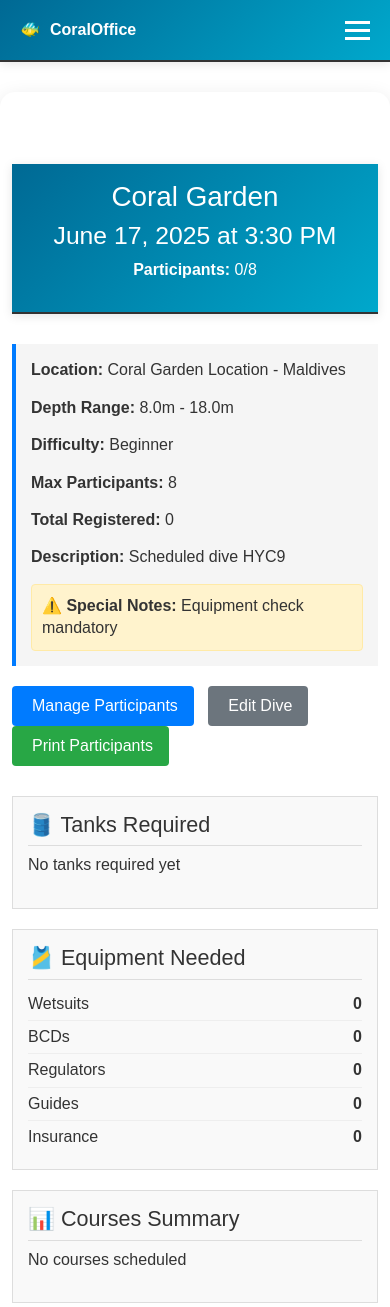
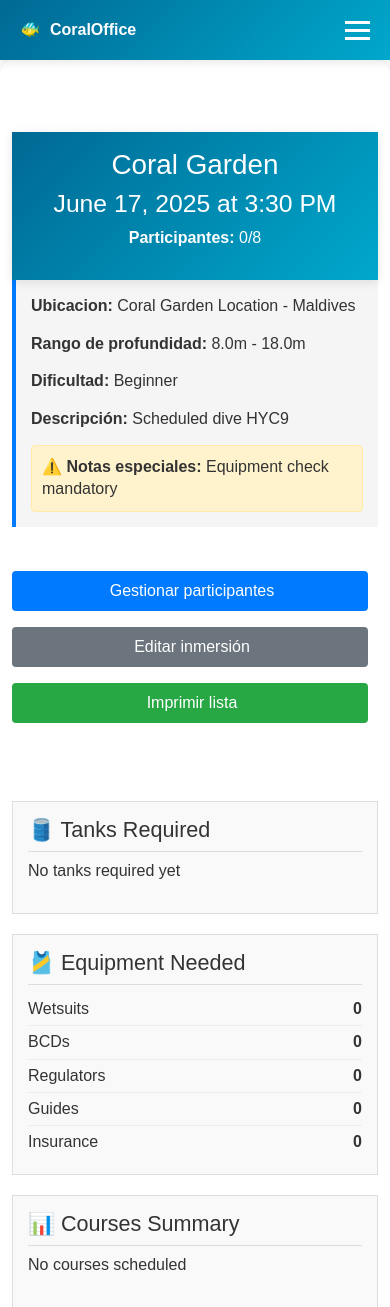
Before and after one commit to renekendeins/coraloffice, a Django app: page /users/dive/14/ in a window 390 px wide. Shown: the top 1307 px of the page. Run offline with Django 5.2, Linux system fonts and the light colour scheme; a user stored in the database is signed in; data comes from the database, SQL or seed files in the repository; both versions use the stored data as it was after the commit.

Commit message:
responsive

```diff
--- a/home/templates/home/base.html
+++ b/home/templates/home/base.html
@@ -23,7 +23,7 @@
 
         /* Desktop Menu */
         .nav-menu { display: flex; list-style: none; gap: 30px; }
-        .nav-menu a { color: white; text-decoration: none; padding: 10px 15px; border-radius: 5px; transition: background 0.3s; }
+        .nav-menu a { color: white; text-decoration: none; padding: 10px 0px; border-radius: 5px; transition: background 0.3s; }
         .nav-menu a:hover { background: rgba(255,255,255,0.2); }
         .user-menu { display: flex; align-items: center; gap: 15px; }
         .user-menu a { color: white; text-decoration: none; padding: 8px 16px; border: 1px solid rgba(255,255,255,0.3); border-radius: 20px; transition: all 0.3s; }
@@ -98,7 +98,7 @@
 
         /* Card Styles */
         .card-grid { display: grid; grid-template-columns: repeat(auto-fit, minmax(280px, 1fr)); gap: 30px; margin: 40px 0; }
-        .card { background: white; padding: 30px; border-radius: 15px; box-shadow: 0 5px 20px rgba(0,0,0,0.1); transition: transform 0.3s; }
+        .card { background: white; padding: 30px; border-radius: 15px; box-shadow: 0 5px 20px rgba(0,0,0,0.1); transition: transform 0.3s; border: none}
         /* .card:hover { transform: translateY(-5px); } */
         .card a.btn:hover{ opacity: .8 ;}
         .card-icon { font-size: 3rem; margin-bottom: 20px; display: block; }
@@ -141,7 +141,7 @@
     <header class="header">
         <nav class="nav-container">
             <div class="logo">CoralOffice</div>
-            <ul class="nav-menu">
+            <ul class="nav-menu m-0 ms-0 p-0">
                 {% if user.is_authenticated and user.userprofile.is_diving_center %}
 
                     <li><a href="{% url 'users:customer_list' %}">Clientes</a></li>
@@ -156,7 +156,7 @@
                     <li><a href="{% url 'home:contact' %}">Contact</a></li>
                 {% endif %}
             </ul>
-            <div class="user-menu">
+            <div class="user-menu ms-3">
                 {% if user.is_authenticated %}
                     <a href="{% url 'users:profile' %}">{{ user.username }}</a>
                     {% if user.userprofile.is_diving_center %}
--- a/users/templates/users/base.html
+++ b/users/templates/users/base.html
@@ -3,7 +3,7 @@
 {% block title %}{% block users_title %}Users - CoralOffice{% endblock %}{% endblock %}
 
 {% block content %}
-<div class="container p-0 p-sm-4">
+<div class="p-0 p-sm-4">
     <div style="background: white;border-radius: 15px; box-shadow: 0 5px 20px rgba(0,0,0,0.1);" class="p-sm-5 pt-5">
         {% block users_content %}
         {% endblock %}
--- a/users/templates/users/calendar_view.html
+++ b/users/templates/users/calendar_view.html
@@ -210,7 +210,7 @@
                         </a>
                         {% endfor %}
                     {% endif %}
-                    <a href="{% url 'users:quick_schedule_dive' %}?date={{ year }}-{{ month|stringformat:'02d' }}-{{ day|stringformat:'02d' }}" class="add-dive-link text-center">+ Add Dive</a>
+                    <a href="{% url 'users:quick_schedule_dive' %}?date={{ year }}-{{ month|stringformat:'02d' }}-{{ day|stringformat:'02d' }}" class="add-dive-link text-center mb-4">+ Add Dive</a>
                 {% endif %}
             </td>
             {% endfor %}
--- a/users/templates/users/dive_detail.html
+++ b/users/templates/users/dive_detail.html
@@ -11,8 +11,8 @@ body {
 
 .header {
     text-align: center;
-    margin-bottom: 30px;
-    border-bottom: 2px solid #333;
+    /* margin-bottom: 30px; */
+    /* border-bottom: 2px solid #333; */
     padding-bottom: 15px;
 }
 
@@ -111,78 +111,76 @@ body {
 .bg-info { background-color: #17a2b8; }
 </style>
 
-<div class="container mt-4">
+<div class="container mt-4 pb-5">
     <!-- Header Section -->
     <div class="header">
         <h1>{{ dive.dive_site.name }}</h1>
         <h2>{{ dive.date|date:"F d, Y" }} at {{ dive.time|time:"g:i A" }}</h2>
-        <p><strong>Participants:</strong> {{ participants.count }}/{{ dive.max_participants }}</p>
+        <p><strong>Participantes:</strong> {{ participants.count }}/{{ dive.max_participants }}</p>
     </div>
 
     <!-- Dive Information -->
     <div class="dive-info">
         <div style="display: grid; grid-template-columns: repeat(auto-fit, minmax(200px, 1fr)); gap: 15px;">
-            <div><strong>Location:</strong> {{ dive.dive_site.location }}</div>
-            <div><strong>Depth Range:</strong> {{ dive.dive_site.depth_min }}m - {{ dive.dive_site.depth_max }}m</div>
-            <div><strong>Difficulty:</strong> {{ dive.dive_site.get_difficulty_level_display }}</div>
-            <div><strong>Max Participants:</strong> {{ dive.max_participants }}</div>
-            <div><strong>Total Registered:</strong> {{ participants.count }}</div>
+            <div><strong>Ubicacion:</strong> {{ dive.dive_site.location }}</div>
+            <div><strong>Rango de profundidad:</strong> {{ dive.dive_site.depth_min }}m - {{ dive.dive_site.depth_max }}m</div>
+            <div><strong>Dificultad:</strong> {{ dive.dive_site.get_difficulty_level_display }}</div>
         </div>
 
         {% if dive.description %}
         <div style="margin-top: 15px;">
-            <strong>Description:</strong> {{ dive.description }}
+            <strong>Descripción:</strong> {{ dive.description }}
         </div>
         {% endif %}
 
         {% if dive.special_notes %}
         <div style="margin-top: 15px; padding: 10px; background: #fff3cd; border: 1px solid #ffeaa7; border-radius: 4px;">
-            <strong>⚠️ Special Notes:</strong> {{ dive.special_notes }}
+            <strong>⚠️ Notas especiales:</strong> {{ dive.special_notes }}
         </div>
         {% endif %}
     </div>
 
     <!-- Action Buttons -->
-    <div style="margin-bottom: 30px;">
-        <a href="{% url 'users:manage_dive_participants' dive.id %}" class="btn btn-primary">
-            <i class="fas fa-users me-1"></i>Manage Participants
+    <div class="d-flex flex-column flex-lg-row mb-lg-5 mt-lg-4">
+        <a href="{% url 'users:manage_dive_participants' dive.id %}" class="btn btn-primary mb-3 mt-4 mb-lg-0 mt-lg-0 me-lg-2">
+            <i class="fas fa-users me-1"></i>Gestionar participantes
         </a>
-        <a href="{% url 'users:edit_dive' dive.id %}" class="btn btn-secondary">
-            <i class="fas fa-edit me-1"></i>Edit Dive
+        <a href="{% url 'users:edit_dive' dive.id %}" class="btn btn-secondary mb-3 m-lg-0 me-lg-2">
+            <i class="fas fa-edit me-1"></i>Editar inmersión
         </a>
-        <a href="{% url 'users:print_participants' dive.id %}" class="btn btn-success" target="_blank">
-            <i class="fas fa-print me-1"></i>Print Participants
+        <a href="{% url 'users:print_participants' dive.id %}" class="btn btn-success mb-5 m-lg-0" target="_blank">
+            <i class="fas fa-print me-1"></i>Imprimir lista
         </a>
     </div>
 
     <!-- Participants List -->
     {% if participants %}
-    <h3>Participants List</h3>
+    <h3>Lista de participantes</h3>
 
     <!-- Table Header (visible only on medium+ screens) -->
-    <div class="d-none d-md-block">
+    <div class="d-none d-lg-block">
         <div class="row fw-bold border-bottom border-2 border-dark pb-2 mb-3" style="background-color: #f8f9fa;">
-            <div class="col-md-2">Name</div>
-            <div class="col-md-2">Activity</div>
-            <div class="col-md-1">Tank Size</div>
-            <div class="col-md-2">Equipment Needed</div>
-            <div class="col-md-1">Status</div>
-            <div class="col-md-2">Assigned Staff</div>
-            <div class="col-md-1">Group</div>
-            <div class="col-md-1">Certification</div>
+            <div class="col-lg-2">Nombre</div>
+            <div class="col-lg-2">Actividad</div>
+            <div class="col-lg-1">Botella</div>
+            <div class="col-lg-2">Equipo</div>
+            <div class="col-lg-1">Estado</div>
+            <div class="col-lg-1">Instructor</div>
+            <div class="col-lg-2">Grupo</div>
+            <div class="col-lg-1">Nivel</div>
         </div>
     </div>
 
     <!-- Participants -->
     {% for participant in participants %}
     <!-- Desktop/Tablet View (table-like layout) -->
-    <div class="d-none d-md-block border-bottom py-3">
+    <div class="d-none d-lg-block border-bottom py-3">
         <div class="row align-items-center">
-            <div class="col-md-2">
+            <div class="col-lg-2">
                 <strong>{{ participant.customer.first_name }} {{ participant.customer.last_name }}</strong><br>
                 <small class="text-muted">{{ participant.customer.country|default:"" }}</small>
             </div>
-            <div class="col-md-2">
+            <div class="col-lg-2">
                 <div>{{ participant.course.name }}</div>
                 {% if participant.course.just_one_dive %}
                     <span class="badge bg-info mt-1">Just One Dive</span>
@@ -199,10 +197,10 @@ body {
                     {% endif %}
                 </div>
             </div>
-            <div class="col-md-1">
+            <div class="col-lg-1">
                 {{ participant.get_tank_size_display }}
             </div>
-            <div class="col-md-2">
+            <div class="col-lg-2">
                 {% if participant.needs_wetsuit %}<span class="badge bg-secondary me-1 mb-1">Wetsuit ({{ participant.customer.get_wetsuit_size }})</span>{% endif %}
                 {% if participant.needs_bcd %}<span class="badge bg-secondary me-1 mb-1">BCD ({{ participant.customer.get_bcd_size }})</span>{% endif %}
                 {% if participant.needs_regulator %}<span class="badge bg-secondary me-1 mb-1">Regulator + Fins ({{ participant.customer.get_fins_size }})</span>{% endif %}
@@ -210,65 +208,65 @@ body {
                 {% if participant.needs_insurance %}<span class="badge bg-warning me-1 mb-1">Insurance</span>{% endif %}
                 {% if not participant.needs_wetsuit and not participant.needs_bcd and not participant.needs_regulator and not participant.needs_guide and not participant.needs_insurance %}-{% endif %}
             </div>
-            <div class="col-md-1">
+            <div class="col-lg-1">
                 <span class="badge {% if participant.status == 'PAID' %}bg-success{% elif participant.status == 'PENDING' %}bg-warning{% else %}bg-danger{% endif %}">
-                    {{ participant.get_status_display }}
+                    {{ participant.status }}
                 </span>
             </div>
-            <div class="col-md-2">
+            <div class="col-lg-1">
                 {% if participant.assigned_staff %}
                     <div class="d-flex align-items-center">
-                        {% if participant.assigned_staff.profile_picture %}
-                            <img src="{{ participant.assigned_staff.profile_picture.url }}" alt="{{ participant.assigned_staff.get_full_name }}" class="rounded-circle me-2" style="width: 24px; height: 24px; object-fit: cover;">
-                        {% else %}
-                            <div class="rounded-circle bg-light d-flex align-items-center justify-content-center me-2" style="width: 24px; height: 24px; font-size: 12px;">👨‍🏫</div>
-                        {% endif %}
                         <div>
-                            <strong style="font-size: 12px;">{{ participant.assigned_staff.get_full_name }}</strong><br>
-                            <small class="text-muted" style="font-size: 10px;">{{ participant.assigned_staff.get_certification_level_display }}</small>
+                            <strong style="font-size: 12px;">{{ participant.assigned_staff.first_name }}</strong><br>
                         </div>
                     </div>
                 {% else %}
                     <span class="text-muted fst-italic" style="font-size: 12px;">Not assigned</span>
                 {% endif %}
             </div>
-            <div class="col-md-1">
+            <div class="col-lg-2" style="overflow: hidden;">
                 {% for membership in participant.customer.group_memberships.all %}
                     {% if membership.group.diving_center == dive.diving_center %}
                         <span class="badge" style="background-color: #9c27b0;">{{ membership.group.name }}</span>
                     {% endif %}
                 {% endfor %}
             </div>
-            <div class="col-md-1">
+            <div class="col-lg-1">
                 {{ participant.customer.get_certification_level_display|default:"-" }}
             </div>
         </div>
     </div>
 
     <!-- Mobile View (card layout) -->
-    <div class="d-md-none card mb-3">
+    <div class="d-lg-none card mb-3 p-3">
         <div class="card-body">
-            <div class="d-flex justify-content-between align-items-start mb-2">
+            <div class="d-flex justify-content-between align-items-start mb-4">
                 <h6 class="card-title mb-0">
-                    <strong>{{ participant.customer.first_name }} {{ participant.customer.last_name }}</strong>
-                </h6>
+                   <div class="d-flex">
+                       <div class="p-2 bg-secondary rounded-circle me-3 d-flex justify-content-center align-items-center" style="width: 40px; height: 40px;">
+                           <span class="text-white font-weight-bold">#{{ forloop.counter }}</span>
+                       </div>
+                       <div class="d-flex flex-column">
+                           <strong>{{ participant.customer.first_name }} {{ participant.customer.last_name }}
+
+                                   {% if participant.customer.country %}
+                                   ({{ participant.customer.country }})
+                                   {% endif %}
+                           </strong>
                            <span class="badge {% if participant.status == 'PAID' %}bg-success{% elif participant.status == 'PENDING' %}bg-warning{% else %}bg-danger{% endif %}">
                                {{ participant.get_status_display }}
                            </span>
                        </div>
+                   </div>
+                </h6>
 
-            {% if participant.customer.country %}
-            <p class="text-muted small mb-2">{{ participant.customer.country }}</p>
-            {% endif %}
+            </div>
 
-            <div class="row g-2">
-                <div class="col-6">
-                    <strong class="small">Activity:</strong><br>
+
+            <div class="row">
+                <div class="col-12">
+                    <strong class="small">Activity:</strong>
                     <span class="small">{{ participant.course.name }}</span>
-                    {% if participant.course.just_one_dive %}
-                        <br><span class="badge bg-info mt-1">Just One Dive</span>
-                    {% endif %}
-                    <div class="mt-1">
                     {% if participant.course.includes_material %}
                         <span class="badge bg-success me-1" style="font-size: 9px;">Material</span>
                     {% endif %}
@@ -276,58 +274,57 @@ body {
                         <span class="badge bg-success me-1" style="font-size: 9px;">Instructor</span>
                     {% endif %}
                     {% if participant.course.includes_insurance %}
-                            <span class="badge bg-success me-1" style="font-size: 9px;">Insurance</span>
+                        <span class="badge bg-success me-1" style="font-size: 9px;">Seguro</span>
                     {% endif %}
+
+
                 </div>
-                </div>
-                <div class="col-6">
-                    <strong class="small">Tank Size:</strong><br>
-                    <span class="small">{{ participant.get_tank_size_display }}</span>
-                </div>
+
             </div>
 
             <div class="mt-2">
-                <strong class="small">Equipment Needed:</strong><br>
-                <div class="mt-1">
-                    {% if participant.needs_wetsuit %}<span class="badge bg-secondary me-1 mb-1" style="font-size: 10px;">Wetsuit ({{ participant.customer.get_wetsuit_size }})</span>{% endif %}
+                <strong class="small mt-2">Botella:</strong>
+                <span class="small">{{ participant.get_tank_size_display }}</span>
+            </div>
+
+
+            <div class="mt-2">
+                <strong class="small">Equipo necesario:</strong>
+
+                    {% if participant.needs_wetsuit %}<span class="badge bg-secondary me-1 mb-1" style="font-size: 10px;">Traje ({{ participant.customer.get_wetsuit_size }})</span>{% endif %}
                     {% if participant.needs_bcd %}<span class="badge bg-secondary me-1 mb-1" style="font-size: 10px;">BCD ({{ participant.customer.get_bcd_size }})</span>{% endif %}
-                    {% if participant.needs_regulator %}<span class="badge bg-secondary me-1 mb-1" style="font-size: 10px;">Regulator + Fins ({{ participant.customer.get_fins_size }})</span>{% endif %}
+                {% if participant.needs_regulator %}<span class="badge bg-secondary me-1 mb-1" style="font-size: 10px;">Regulador</span>{% endif %}
+                {% if participant.needs_fins %}<span class="badge bg-secondary me-1 mb-1" style="font-size: 10px;">Aletas ({{ participant.customer.get_fins_size }})</span>{% endif %}
 {% if participant.needs_guide %}<span class="badge bg-info me-1 mb-1" style="font-size: 10px;">Guide</span>{% endif %}
-                    {% if participant.needs_insurance %}<span class="badge bg-warning me-1 mb-1" style="font-size: 10px;">Insurance</span>{% endif %}
-                    {% if not participant.needs_wetsuit and not participant.needs_bcd and not participant.needs_regulator and not participant.needs_guide and not participant.needs_insurance %}<span class="text-muted">None</span>{% endif %}
-                </div>
+                    {% if participant.needs_insurance %}<span class="badge bg-warning me-1 mb-1" style="font-size: 10px;">Seguro</span>{% endif %}
+                    {% if not participant.needs_wetsuit and not participant.needs_bcd and not participant.needs_regulator and not participant.needs_guide and not participant.needs_insurance %}<span class="text-muted">Nada</span>{% endif %}
+
             </div>
 
             {% if participant.assigned_staff %}
             <div class="mt-2">
-                <strong class="small">Assigned Staff:</strong><br>
-                <div class="d-flex align-items-center mt-1">
-                    {% if participant.assigned_staff.profile_picture %}
-                        <img src="{{ participant.assigned_staff.profile_picture.url }}" alt="{{ participant.assigned_staff.get_full_name }}" class="rounded-circle me-2" style="width: 20px; height: 20px; object-fit: cover;">
-                    {% else %}
-                        <div class="rounded-circle bg-light d-flex align-items-center justify-content-center me-2" style="width: 20px; height: 20px; font-size: 10px;">👨‍🏫</div>
-                    {% endif %}
-                    <div>
-                        <span class="small">{{ participant.assigned_staff.get_full_name }}</span><br>
-                        <small class="text-muted" style="font-size: 9px;">{{ participant.assigned_staff.get_certification_level_display }}</small>
-                    </div>
-                </div>
+                <strong class="small">Assigned Staff:</strong>
+                        <span class="small">{{ participant.assigned_staff.get_full_name }}</span>
+
             </div>
             {% endif %}
 
-            <div class="row g-2 mt-2">
+            <div class="mt-2">
+                {% if participant.customer.group_memberships.all|length > 0 %}
+                <strong class="small">Group:</strong>
+                {% endif %}
                 {% for membership in participant.customer.group_memberships.all %}
                     {% if membership.group.diving_center == dive.diving_center %}
-                    <div class="col-6">
-                        <strong class="small">Group:</strong><br>
+
                         <span class="badge" style="background-color: #9c27b0; font-size: 10px;">{{ membership.group.name }}</span>
-                    </div>
+
                     {% endif %}
                 {% endfor %}
-                <div class="col-6">
-                    <strong class="small">Certification:</strong><br>
+
+            </div>
+            <div class="mt-2">
+                <strong class="small">Certification:</strong>
                 <span class="small">{{ participant.customer.get_certification_level_display|default:"-" }}</span>
-                </div>
             </div>
         </div>
     </div>
--- a/users/views.py
+++ b/users/views.py
@@ -511,6 +511,8 @@ def manage_dive_participants(request, dive_id):
                 participant.needs_regulator = 'needs_regulator' in request.POST
                 participant.needs_guide = 'needs_guide' in request.POST
                 participant.needs_insurance = 'needs_insurance' in request.POST
+                participant.needs_fins = 'needs_fins' in request.POST
+
                 participant.is_paid = 'is_paid' in request.POST
                 participant.save()
                 messages.success(request, 'Participant updated successfully!')
```
Also changed, not shown: users/models.py (+18 -7 lines), users/templates/users/diving_center_dashboard.html (+28 -26 lines), users/templates/users/manage_dive_participants.html (+74 -37 lines), db.sqlite3, users/migrations/0010_alter_customer_certification_level.py (added), users/migrations/0011_customerdiveactivity_needs_fins.py (added). Lines whose indentation alone changed are shown as unchanged.
